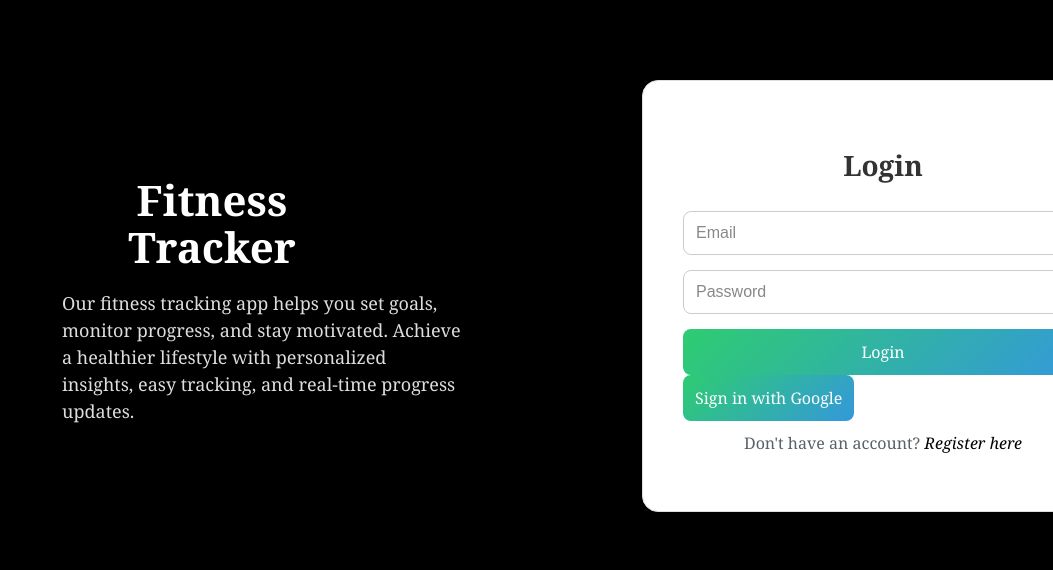
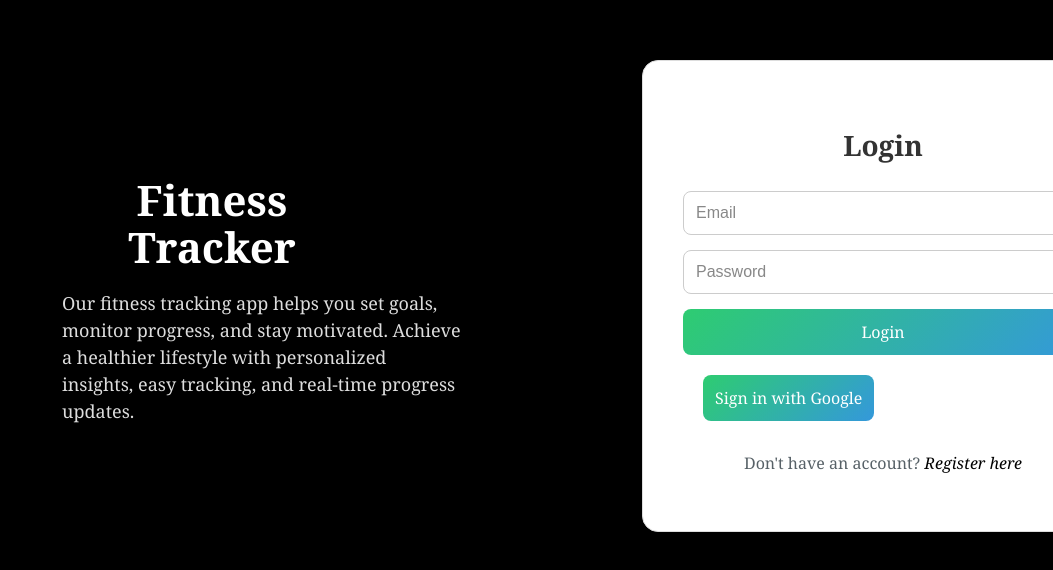
Before and after one commit to Avantheka/fitness-tracker, a React (Vite) app in the folder client/: page / in a window 1280 px wide. Shown: the part 124-694 px from the top of the page, without its empty margins (227-1280 px from the left). Built offline with nearby package versions, Linux system fonts and the light colour scheme.

Commit message:
updated google button UI

```diff
--- a/client/src/components/Auth.css
+++ b/client/src/components/Auth.css
@@ -330,7 +330,7 @@
   margin-top: 8px;
   margin-bottom: 12px;
   background-color: #ffffff; /* dark background for the input */
-  color: #ccc;            /* input text color */
+  color: #000000;            /* input text color */
   border: 1px solid #ccc;
   border-radius: 6px;
   }
@@ -373,3 +373,6 @@
   font-size: 16px;
   color: #666;
 }
+.google-signin-btn{
+  margin: 20px;
+}
```
